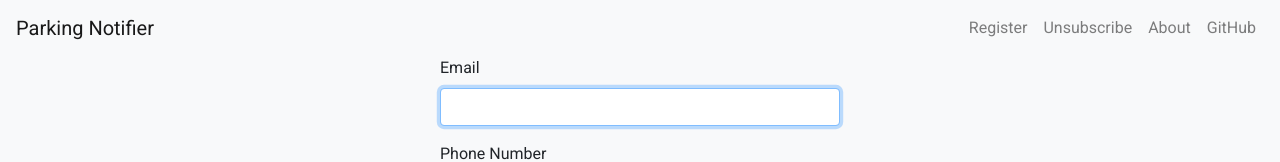
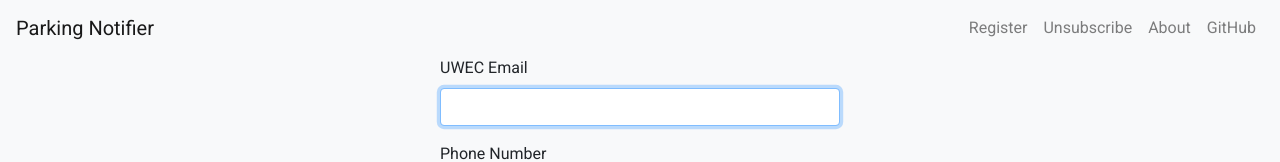
Before and after one commit to uwec-innovation-labs/parkingNotifier, a React (Create React App) app in the folder frontend/: page /unsubscribe in a window 1280 px wide. Shown: the top 162 px of the page. Built offline with nearby package versions, Linux system fonts and the light colour scheme.

Commit message:
Fix label for email

```diff
--- a/frontend/src/components/unsubscribe.js
+++ b/frontend/src/components/unsubscribe.js
@@ -10,7 +10,7 @@
         <AppNavbar />
         <form onSubmit={this.handleSubmit}>
           <div className="form-group" id="username">
-            <label htmlFor="username"> Email </label>
+            <label htmlFor="username"> UWEC Email </label>
             <input
               type="name"
               className="form-control"
```
